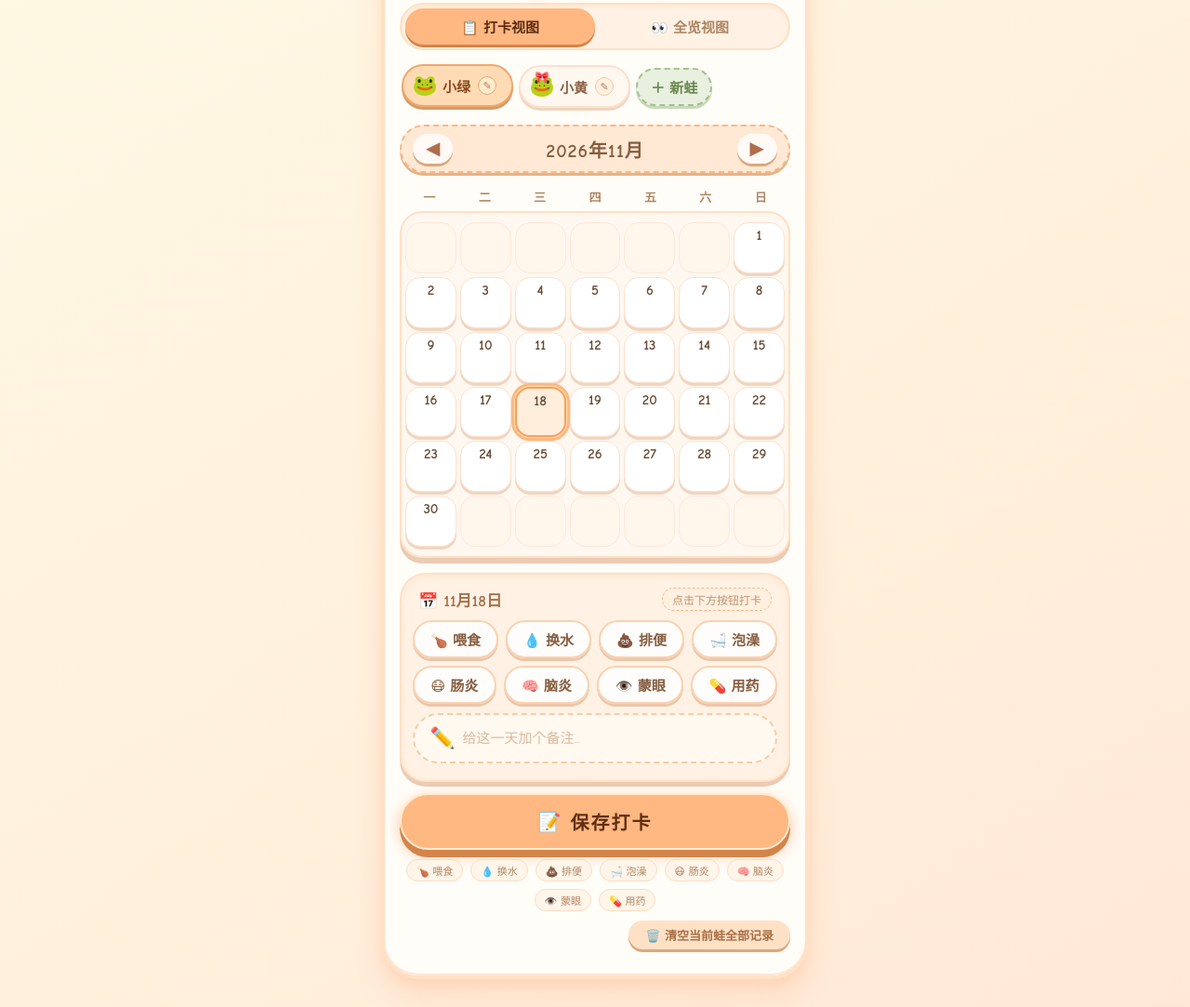
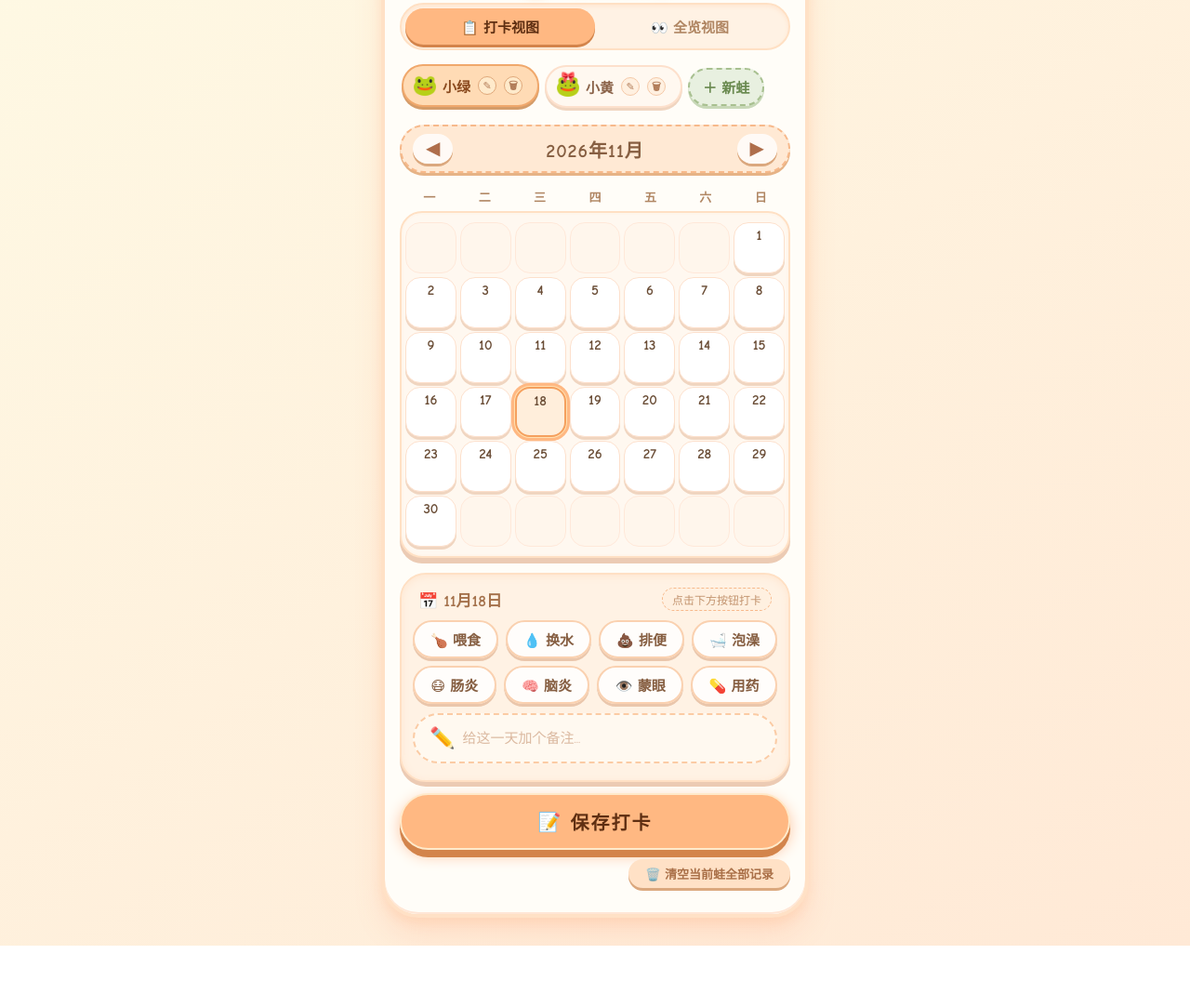
Before and after one commit to Amie-ster/gugua, a plain HTML site: page index.html in a window 1280 px wide. Shown: the part 97-1180 px from the top of the page at 93% size. After the commit the page ends 1114 px from the top, so only its background shows below. Drawn offline with Linux system fonts and the light colour scheme.

Commit message:
Add files via upload

```diff
--- a/index.html
+++ b/index.html
@@ -227,6 +227,27 @@
 
     .pet-tab .edit-icon:hover { background: #ffe0c4; }
     .pet-tab.active .edit-icon { background: #ffeacb; border-color: #e0a87a; }
+
+    .pet-tab .delete-icon {
+      font-size: 11px;
+      background: #fff0e0;
+      border-radius: 50%;
+      width: 20px;
+      height: 20px;
+      display: flex;
+      align-items: center;
+      justify-content: center;
+      margin-left: 2px;
+      border: 1px solid #f5c9a8;
+      cursor: pointer;
+      transition: all 0.1s;
+      flex-shrink: 0;
+      color: #b07a56;
+      line-height: 1;
+    }
+
+    .pet-tab .delete-icon:hover { background: #ffd4d4; border-color: #e88; }
+    .pet-tab.active .delete-icon { background: #ffeacb; border-color: #e0a87a; }
 
     .add-pet-btn {
       background: #e8f0e0;
@@ -522,23 +543,6 @@
 
     .save-btn:active { transform: translateY(5px); box-shadow: 0 3px 0 #d3844b, 0 6px 16px #fcc49e; }
 
-    .legend {
-      display: flex;
-      gap: 8px;
-      font-size: 11px;
-      color: #b08663;
-      justify-content: center;
-      margin-top: 10px;
-      flex-wrap: wrap;
-    }
-
-    .legend span {
-      background: #fff5e9;
-      padding: 3px 10px;
-      border-radius: 30px;
-      border: 1px solid #ffdcc2;
-    }
-
     .footer-actions {
       display: flex;
       justify-content: flex-end;
@@ -925,11 +929,6 @@
 
     <!-- 保存按钮（打卡视图下显示） -->
     <button class="save-btn" id="saveBtn"><span>📝</span> 保存打卡</button>
-
-    <!-- 图例（打卡视图下显示） -->
-    <div class="legend" id="legendBar">
-      <span>🍗 喂食</span><span>💧 换水</span><span>💩 排便</span><span>🛁 泡澡</span><span>😷 肠炎</span><span>🧠 脑炎</span><span>👁️ 蒙眼</span><span>💊 用药</span>
-    </div>
 
     <div class="footer-actions">
       <button class="clear-history" id="clearAll">🗑️ 清空当前蛙全部记录</button>
@@ -1038,7 +1037,6 @@
       const overviewPanel = document.getElementById('overviewPanel');
       const overviewDateSpan = document.getElementById('overviewDate');
       const overviewList = document.getElementById('overviewList');
-      const legendBar = document.getElementById('legendBar');
       const viewCheckinBtn = document.getElementById('viewCheckinBtn');
       const viewOverviewBtn = document.getElementById('viewOverviewBtn');
 
@@ -1141,7 +1139,6 @@
           detailPanel.style.display = 'block';
           overviewPanel.classList.remove('visible');
           saveBtn.style.display = 'flex';
-          legendBar.style.display = 'flex';
         } else {
           viewOverviewBtn.classList.add('active');
           viewCheckinBtn.classList.remove('active');
@@ -1149,7 +1146,6 @@
           detailPanel.style.display = 'none';
           overviewPanel.classList.add('visible');
           saveBtn.style.display = 'none';
-          legendBar.style.display = 'none';
         }
         renderCalendar();
         if (view === 'checkin') {
@@ -1224,6 +1220,7 @@
             </div>
             <span class="pet-name">${pet.name}</span>
             <span class="edit-icon" data-pet-id="${pet.id}" title="更换图标">✎</span>
+            <span class="delete-icon" data-pet-id="${pet.id}" title="删除这只蛙">🗑</span>
           `;
           tab.addEventListener('click', (e) => {
             if (e.target.classList.contains('edit-icon')) return;
@@ -1244,6 +1241,27 @@
           editIcon.addEventListener('click', (e) => {
             e.stopPropagation();
             openIconPicker(pet.id);
+          });
+          const deleteIcon = tab.querySelector('.delete-icon');
+          deleteIcon.addEventListener('click', (e) => {
+            e.stopPropagation();
+            if (pets.length <= 1) {
+              showToast('至少保留一只蛙蛙哦～');
+              return;
+            }
+            if (!confirm(`确定要删除「${pet.name}」吗？\nTA 的所有打卡记录也将一并删除，此操作不可恢复！`)) return;
+            pets = pets.filter(p => p.id !== pet.id);
+            delete records[pet.id];
+            if (currentPetId === pet.id) {
+              currentPetId = pets[0].id;
+            }
+            selectedDateStr = getTodayStr();
+            const today = new Date();
+            currentYear = today.getFullYear();
+            currentMonth = today.getMonth();
+            renderAll();
+            saveToStorage();
+            showToast(`🗑️ 已删除「${pet.name}」`);
           });
           petSelector.appendChild(tab);
         });
```
